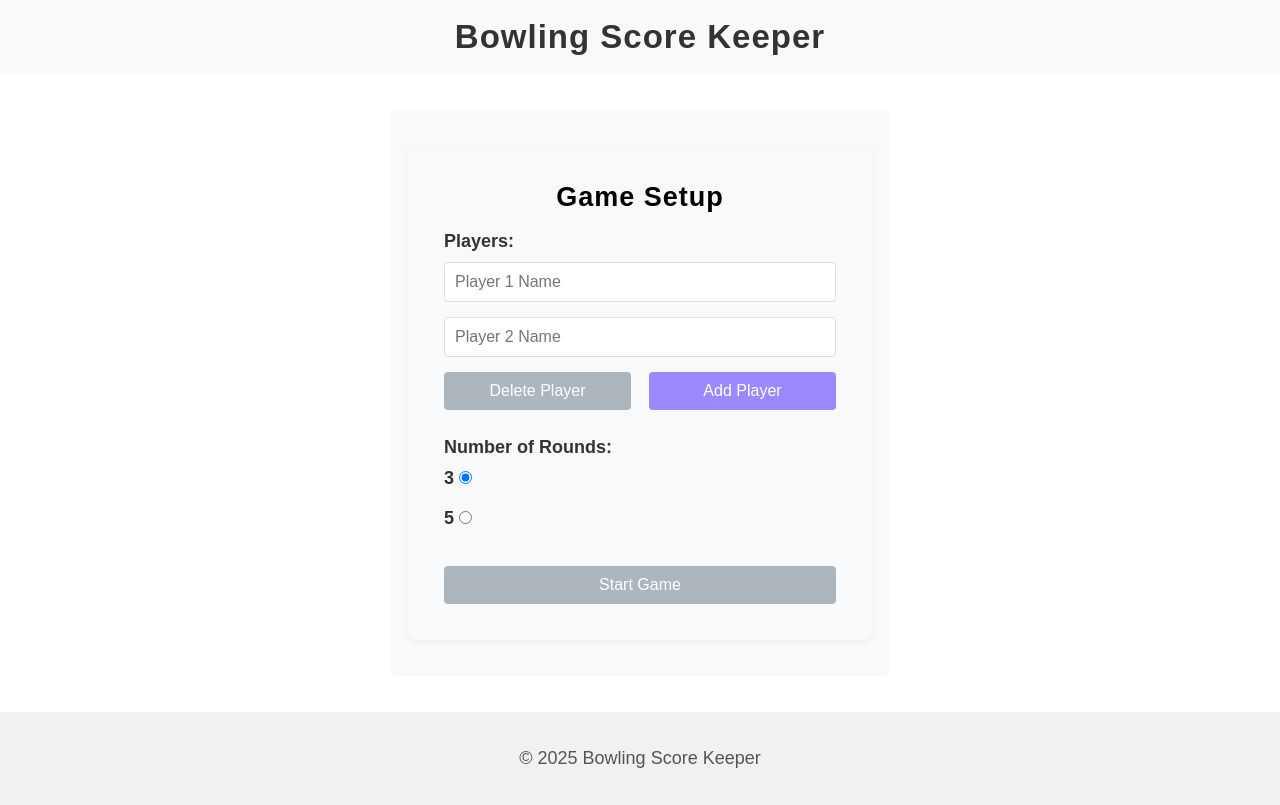
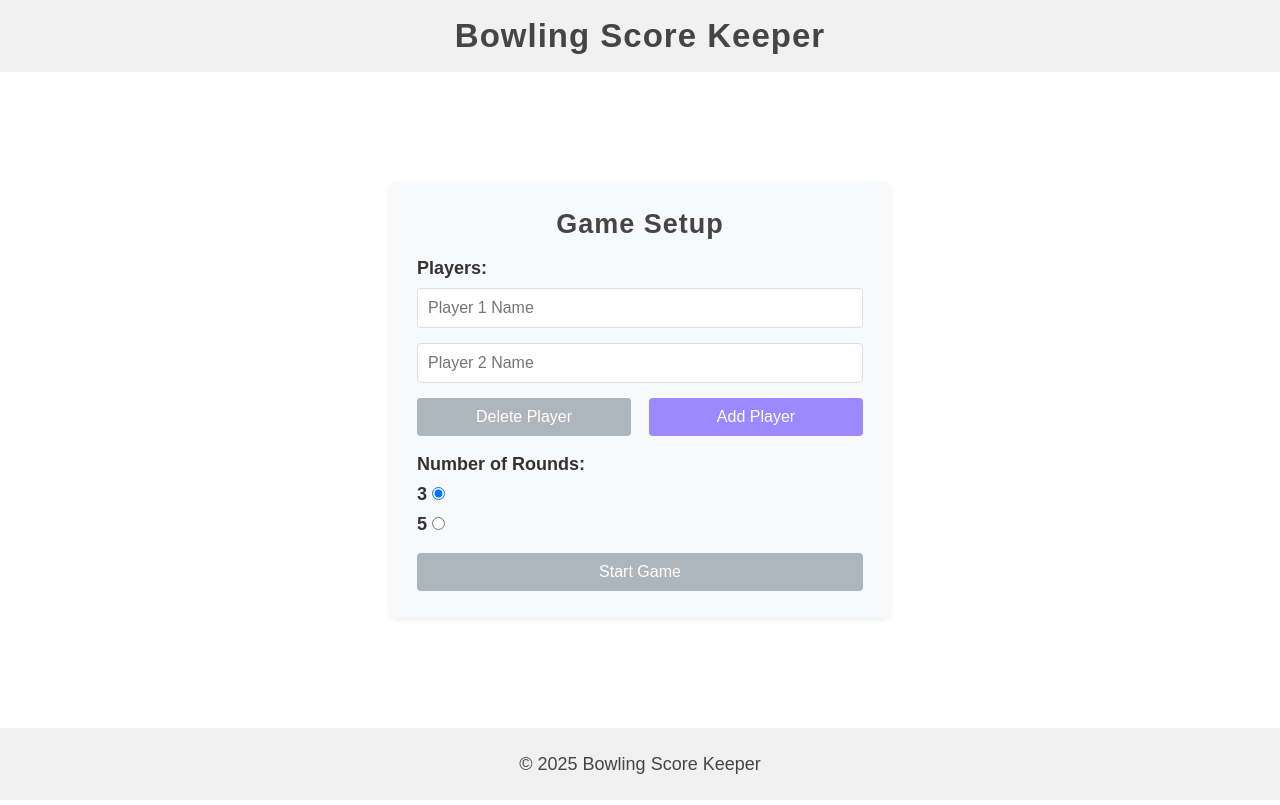
Before and after one commit to iivariepic/Bowling-Score-Keeper, a React (Vite) app: page / in a window 1280 px wide. Built offline with nearby package versions, Linux system fonts and the light colour scheme.

Commit message:
Update styles

```diff
--- a/src/components/FrameForm.jsx
+++ b/src/components/FrameForm.jsx
@@ -118,7 +118,8 @@ export const FrameForm = () => {
 
   return (
     <form onSubmit={submitAndNextFrame} className="frame-form">
-      <h3 className="frame-title">Current Frame: {currentFrame}</h3>
+      <h3>Current Frame: {currentFrame}</h3>
+      <div className="table-wrapper">
       <table className="frame-form-table">
         <thead>
           <tr>
@@ -194,6 +195,8 @@ export const FrameForm = () => {
           {currentFrame !== 10 ? "Next Frame" : "Submit Round"}
         </button>
       </div>
+      </div>
+
     </form>
   );
 };
--- a/src/index.css
+++ b/src/index.css
@@ -17,6 +17,7 @@ body {
   font-size: 18px;
   height: 100%;
   background-color: #fff;
+  color: #454545;
 }
 
 h1,
@@ -31,8 +32,9 @@ h2 {
 }
 
 h3 {
-  padding-bottom: 10px;
-  margin: 10px 0;
+  margin: 0.7rem;
+  margin-top: 2rem;
+  text-align: center;
 }
 
 /* ===== Layout ===== */
@@ -55,7 +57,7 @@ body {
   display: flex;
   justify-content: center;
   align-items: center;
-  padding: 2rem 1rem;
+  /* padding: 1rem; */
 }
 
 .container {
@@ -67,37 +69,43 @@ body {
 
 /* ===== Header & Footer ===== */
 .header {
+  display: flex;
+  justify-content: center;
+  align-items: center;
+  min-height: 4rem;
   width: 100%;
-  padding: 1rem 0;
-  background-color: #f8f9fa;
-  text-align: center;
+  /* padding: 1rem 0; */
+  background-color: #f1f1f1;
+  /* text-align: center; */
   font-size: 22px;
   font-weight: bold;
-  color: #333;
+  /* color: #555; */
 }
 
 .footer {
-  text-align: center;
-  padding: 1rem 0;
+  display: flex;
+  justify-content: center;
+  align-items: center;
+  min-height: 4rem;
+  width: 100%;
   background-color: #f1f1f1;
-  color: #555;
-  width: 100%;
+  /* color: #555; */
   margin-top: auto;
 }
 
 /* ===== Forms ===== */
 form {
   width: 100%;
-  max-width: 500px;
+  max-width: 600px;
   margin: 0 auto;
-  background-color: #f8f9fa;
-  padding: 20px;
+  /* background-color: #f8f9fa; */
+  /* padding: 20px; */
   border-radius: 8px;
 }
 
 label {
   display: block;
-  margin-bottom: 10px;
+  /* margin-bottom: 10px; */
   font-weight: bold;
   color: #333;
 }
@@ -152,10 +160,12 @@ input[type="number"]:focus {
 
 /* ===== Tables ===== */
 .table-wrapper {
-  border-bottom: 1px solid #bbb;
+  /* border-bottom: 1px solid #bbb; */
   padding: 20px;
   background-color: #f8f9fa;
   border-radius: 8px;
+  box-shadow: 0 2px 6px rgba(0, 0, 0, 0.07);
+  margin-bottom: 2rem;
 }
 
 table {
@@ -170,6 +180,7 @@ th {
   color: #ffffff;
   padding: 16px;
   border: 1px solid #ffffff;
+  min-width: 70px;
 }
 
 td {
@@ -188,16 +199,16 @@ tr:nth-child(odd) {
 }
 
 /* ===== Frame Form Table ===== */
+
 .frame-form-table {
   width: 100%;
   border-collapse: collapse;
-  margin-top: 20px;
 }
 
 .frame-form-table th,
 .frame-form-table td {
   border: 1px solid #dee2e6;
-  padding: 16px;
+  padding: 12px;
   text-align: center;
 }
 
@@ -208,9 +219,9 @@ tr:nth-child(odd) {
 }
 
 .frame-form-table td input {
-  width: 60px;
-  padding: 5px;
   text-align: center;
+  padding: 4px;
+  margin-bottom: 0;
 }
 
 /* ===== Utilities ===== */
@@ -358,7 +369,7 @@ tr:nth-child(odd) {
 .start-game-form {
   display: flex;
   justify-content: center;
-  padding: 2rem 1rem;
+  padding: 1rem;
 }
 
 .start-game-container {
@@ -366,12 +377,12 @@ tr:nth-child(odd) {
   max-width: 500px;
   background-color: #f8f9fa;
   border-radius: 8px;
-  padding: 2rem;
-  box-shadow: 0 2px 6px rgba(0, 0, 0, 0.05);
+  padding: 1.5rem;
+  box-shadow: 0 2px 6px rgba(0, 0, 0, 0.07);
 }
 
 .start-game-section {
-  margin-bottom: 1.5rem;
+  margin-bottom: 1rem;
 }
 
 .player-input {
@@ -397,7 +408,7 @@ tr:nth-child(odd) {
   margin-top: 0.5rem;
 }
 
-.frame-title {
+/* .frame-title {
   text-align: center;
   margin-bottom: 1rem;
-}
+} */
```
